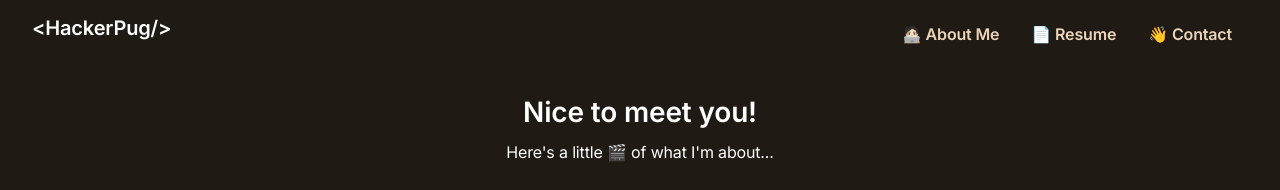
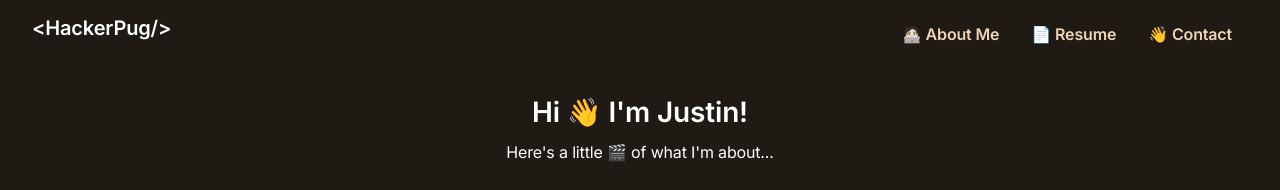
Before and after one commit to justincrich/hackepugbot, a Next.js app: page /about in a window 1280 px wide. Shown: the top 190 px of the page. Built offline with nearby package versions, Linux system fonts and the light colour scheme.

Commit message:
update video

```diff
--- a/src/app/about/page.tsx
+++ b/src/app/about/page.tsx
@@ -7,7 +7,7 @@ const AboutPage: NextPage = () => {
   return (
     <div className="w-full h-full flex flex-col items-center">
       <Header />
-      <h1 className="title1 py-4">{`Nice to meet you!`}</h1>
+      <h1 className="title1 py-4">{`Hi 👋 I'm Justin!`}</h1>
       <p className="body1 mb-8">
         Here&apos;s a little 🎬 of what I&apos;m about...
       </p>
```
Also changed, not shown: 1 other file (tests, documents, lock files or other folders).
